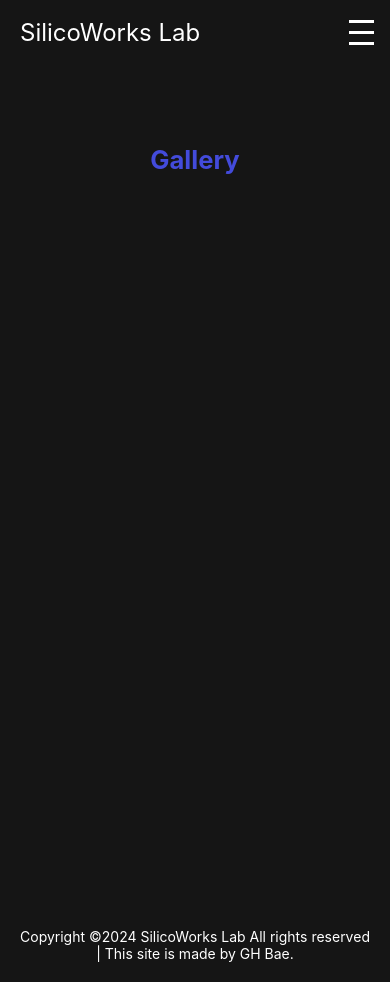
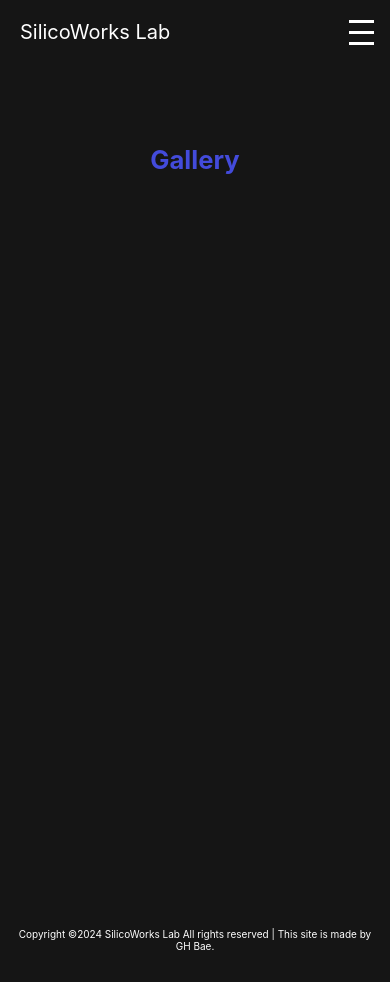
Before and after one commit to biomedical-artificial-intelligence/AIDD-dev, a React (Create React App) app in the folder lab_page/: page /AIDD-dev/gallery in a window 390 px wide. Built offline with nearby package versions, Linux system fonts and the light colour scheme.

Commit message:
apply responsive design

```diff
--- a/lab_page/src/components/common/Footer.css
+++ b/lab_page/src/components/common/Footer.css
@@ -17,3 +17,21 @@
   margin: 0;
   font-size: 14px;
 }
+
+/* Tablet 버전 (768px - 991px) */
+@media (max-width: 991px) {
+  .footer p {
+    font-size: 12px;
+  }
+}
+
+/* Mobile 버전 (최대 767px) */
+@media (max-width: 767px) {
+  .footer-content {
+    padding: 0 10px;
+  }
+
+  .footer p {
+    font-size: 10px;
+  }
+}
--- a/lab_page/src/components/common/Navbar.css
+++ b/lab_page/src/components/common/Navbar.css
@@ -39,16 +39,12 @@
   font-size: 13px;
   padding: 15px 20px;
   transition: color 0.3s ease;
-  /* 글씨 전환 효과 추가 */
-  /* font-weight: bold; */
 }
 
 .navbar-link:hover,
 .navbar-link.active {
   color: #fff;
 }
-
-
 
 /* 햄버거 메뉴 스타일 */
 .hamburger {
@@ -81,8 +77,6 @@
 
   .navbar-menu.active {
     display: flex;
-    top: 60px;
-    right: 0;
   }
 
   .navbar-item {
@@ -100,3 +94,18 @@
     display: flex;
   }
 }
+
+@media (max-width: 767px) {
+  .navbar-logo {
+    font-size: 20px;
+  }
+
+  .navbar-link {
+    font-size: 12px;
+    padding: 12px 15px;
+  }
+
+  .navbar-menu {
+    width: 100px;
+  }
+}
--- a/lab_page/src/pages/home/Home.css
+++ b/lab_page/src/pages/home/Home.css
@@ -5,6 +5,7 @@
   height: 100vh;
   padding: 0 20px 20px 20px;
   box-sizing: border-box;
+  background-color: #151515;
 }
 
 .home-title {
@@ -13,3 +14,38 @@
   padding: 16%;
   color: white;
 }
+
+/* Tablet 버전 (768px - 991px) */
+@media (max-width: 991px) {
+  .home-title {
+    font-size: 3.6em;
+    padding: 12%;
+  }
+}
+
+/* Mobile 버전 (최대 767px) */
+@media (max-width: 767px) {
+  .home-container {
+    align-items: center;
+    /* 수직 중앙 정렬 */
+    justify-content: center;
+    /* 수평 중앙 정렬 */
+  }
+
+  .home-title {
+    font-size: 2.4em;
+    padding: 0;
+    text-align: center;
+  }
+
+  @media (max-width: 480px) {
+    .home-container {
+      align-items: center;
+      justify-content: center;
+    }
+
+    .home-title {
+      font-size: 1.8em;
+    }
+  }
+}
```
